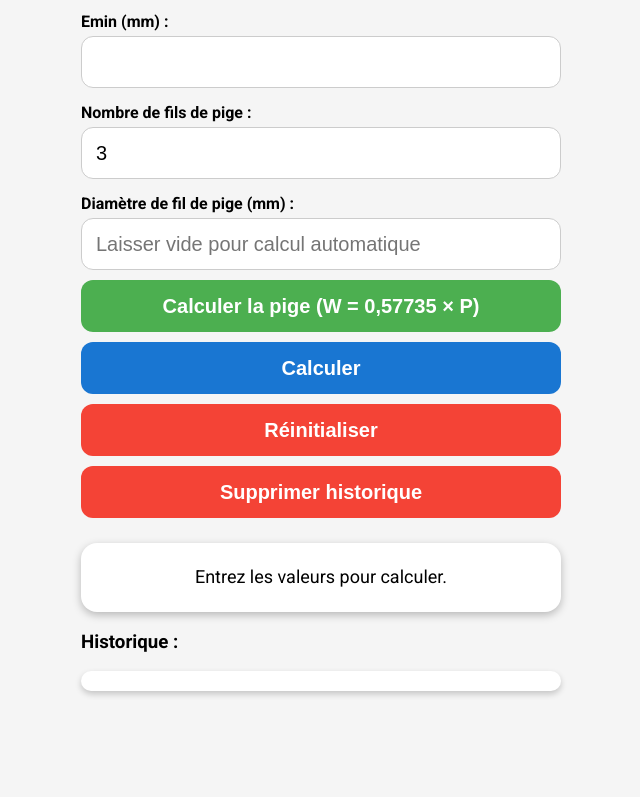
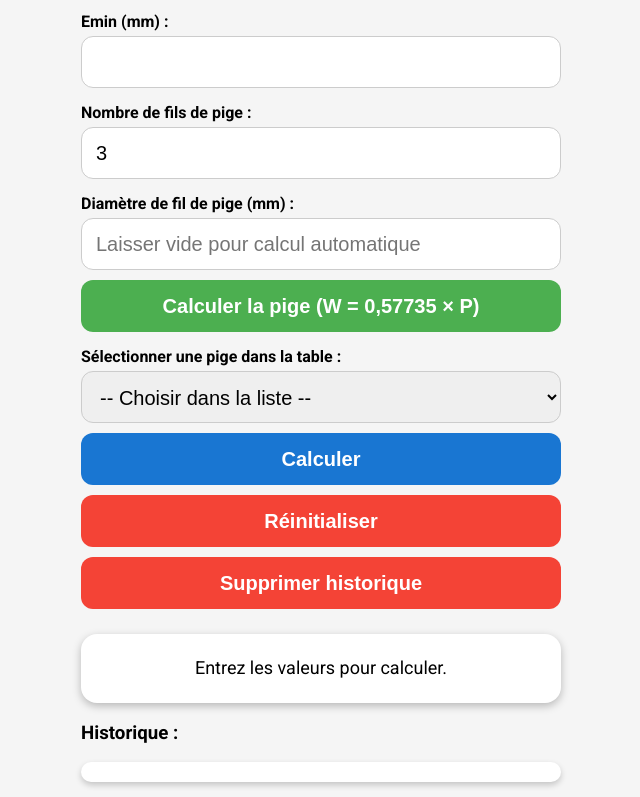
Before and after one commit to Lucuferus/Control-Filetage-avec-Pige, a plain HTML site: page index.html in a window 1280 px wide. Shown: the part 686-1483 px from the top of the page, without its empty margins (319-959 px from the left). Before the commit the page ends 1392 px from the top, so only its background shows below. Drawn offline with Linux system fonts and the light colour scheme.

Commit message:
Update index.html

```diff
--- a/index.html
+++ b/index.html
@@ -49,6 +49,11 @@
       <input type="number" id="w" step="0.001" placeholder="Laisser vide pour calcul automatique">
       <button class="btn-pige" onclick="calculerPige()">Calculer la pige (W = 0,57735 × P)</button>
 
+      <label>Sélectionner une pige dans la table :</label>
+      <select id="selectPige" onchange="choisirPige()">
+        <option value="">-- Choisir dans la liste --</option>
+      </select>
+
       <button class="btn-calc" onclick="calculer()">Calculer</button>
       <button class="btn-reset" onclick="resetForm()">Réinitialiser</button>
       <button class="btn-reset" onclick="supprimerHistorique()">Supprimer historique</button>
```
